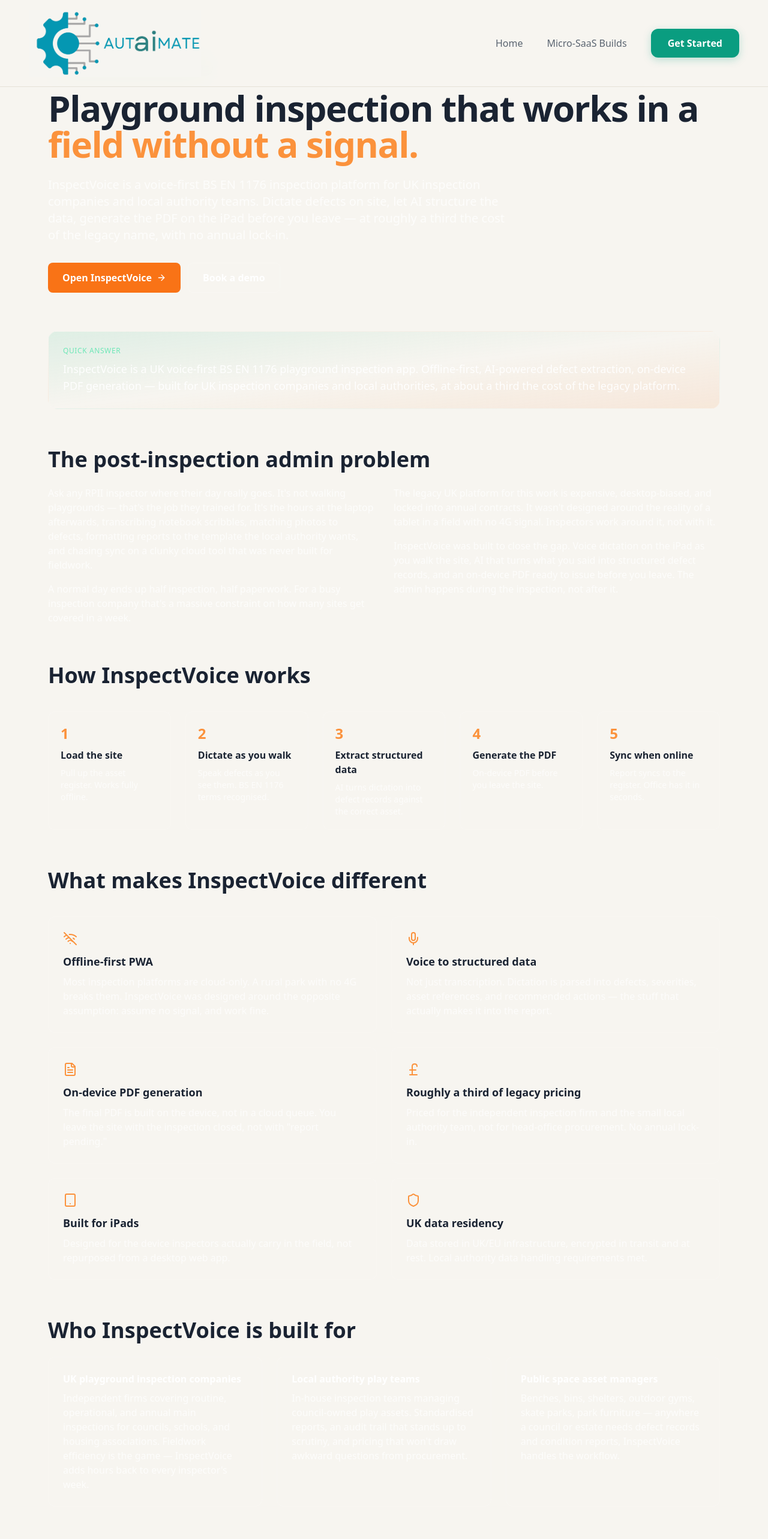
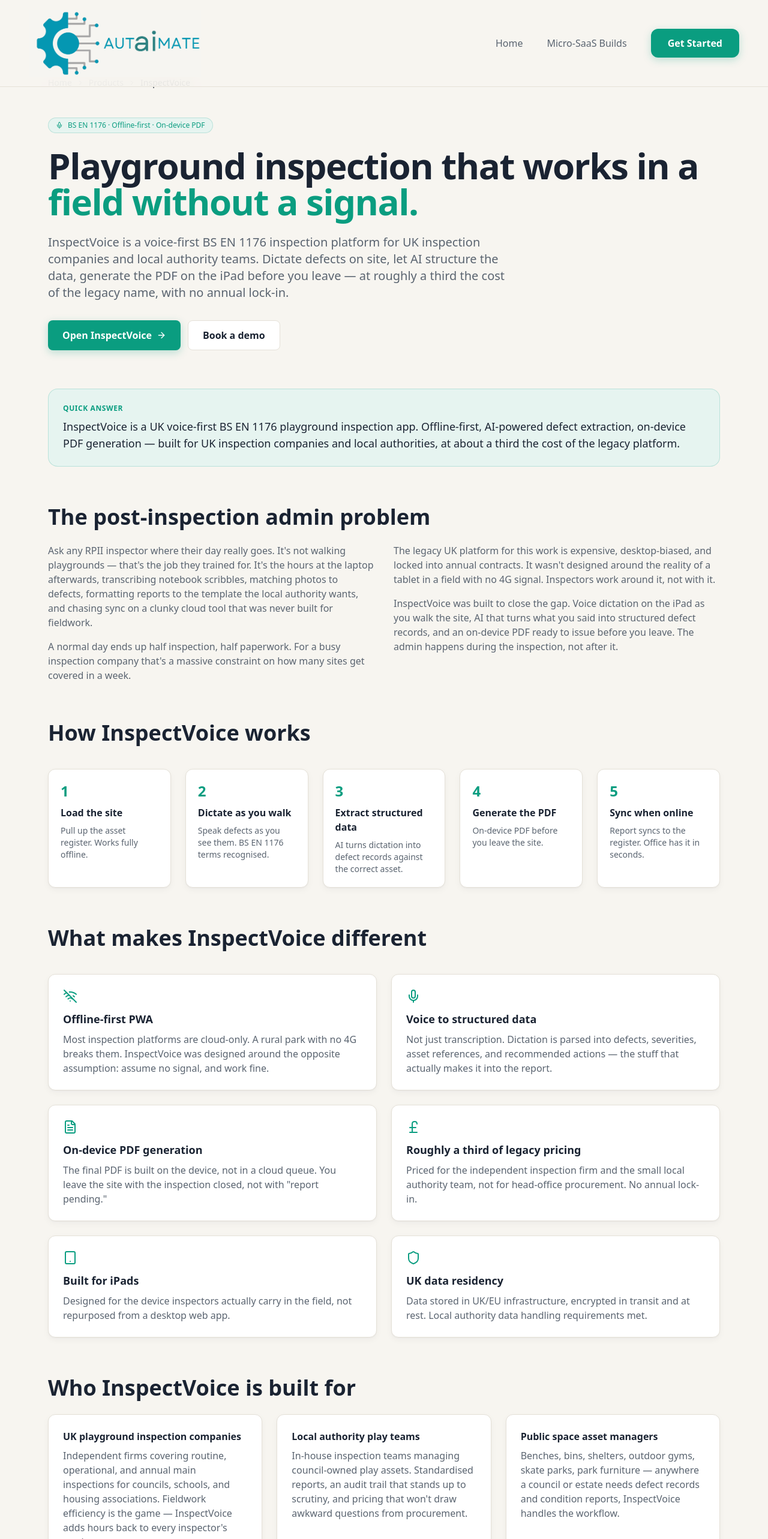
Before and after one commit to Agricog/autaimate, a React (Vite) app: page /products/inspectvoice in a window 1280 px wide. Shown: the top 2566 px of the page at 60% size. Built offline with nearby package versions, Linux system fonts and the light colour scheme; a web font is replaced by a local one.

Commit message:
Update InspectVoicePage.tsx

```diff
--- a/src/pages/products/InspectVoicePage.tsx
+++ b/src/pages/products/InspectVoicePage.tsx
@@ -177,33 +177,35 @@
         <script type="application/ld+json">{JSON.stringify(SCHEMA_GRAPH)}</script>
       </Helmet>
 
+      <div className="cosmic-bg" />
+
       {/* Breadcrumb */}
-      <nav aria-label="Breadcrumb" className="max-w-6xl mx-auto px-4 pt-8 text-sm text-white/60">
+      <nav aria-label="Breadcrumb" className="max-w-6xl mx-auto px-4 pt-32 text-sm text-slate">
         <ol className="flex items-center gap-2">
-          <li><Link to="/" className="hover:text-orange-400">Home</Link></li>
+          <li><Link to="/" className="hover:text-teal transition-colors">Home</Link></li>
           <li><ChevronRight className="w-3 h-3" /></li>
-          <li><Link to="/#products" className="hover:text-orange-400">Products</Link></li>
+          <li><Link to="/#products" className="hover:text-teal transition-colors">Products</Link></li>
           <li><ChevronRight className="w-3 h-3" /></li>
-          <li className="text-white/90">InspectVoice</li>
+          <li className="text-ink">InspectVoice</li>
         </ol>
       </nav>
 
       {/* Hero */}
       <section className="max-w-6xl mx-auto px-4 pt-12 pb-16">
-        <div className="inline-flex items-center gap-2 px-3 py-1 rounded-full bg-emerald-500/10 border border-emerald-500/20 text-emerald-300 text-xs font-medium mb-6">
+        <div className="inline-flex items-center gap-2 px-3 py-1 rounded-full bg-teal-soft border border-teal/20 text-teal text-xs font-medium mb-6">
           <Mic className="w-3 h-3" /> BS EN 1176 · Offline-first · On-device PDF
         </div>
-        <h1 className="text-4xl md:text-6xl font-bold tracking-tight mb-6">
-          Playground inspection that works in a <span className="text-orange-400">field without a signal.</span>
+        <h1 className="text-4xl md:text-6xl font-bold tracking-tight mb-6 text-ink">
+          Playground inspection that works in a <span className="text-teal">field without a signal.</span>
         </h1>
-        <p className="text-xl text-white/75 max-w-3xl mb-8">
+        <p className="text-xl text-slate max-w-3xl mb-8">
           InspectVoice is a voice-first BS EN 1176 inspection platform for UK inspection companies and local authority teams. Dictate defects on site, let AI structure the data, generate the PDF on the iPad before you leave — at roughly a third the cost of the legacy name, with no annual lock-in.
         </p>
         <div className="flex flex-wrap gap-3">
-          <a href="https://inspectvoice.co.uk" className="inline-flex items-center gap-2 px-6 py-3 rounded-lg bg-orange-500 hover:bg-orange-600 text-white font-semibold transition">
+          <a href="https://inspectvoice.co.uk" className="inline-flex items-center gap-2 px-6 py-3 rounded-lg bg-teal hover:bg-teal-dark text-white font-semibold shadow-cta hover:shadow-cta-hover transition-all">
             Open InspectVoice <ArrowRight className="w-4 h-4" />
           </a>
-          <Link to="/#contact" className="inline-flex items-center gap-2 px-6 py-3 rounded-lg border border-white/20 hover:border-orange-400 text-white font-semibold transition">
+          <Link to="/#contact" className="inline-flex items-center gap-2 px-6 py-3 rounded-lg bg-white border border-sand hover:border-teal text-ink hover:text-teal font-semibold transition-all">
             Book a demo
           </Link>
         </div>
@@ -211,9 +213,9 @@
 
       {/* Quick Answer */}
       <section className="max-w-6xl mx-auto px-4 pb-16">
-        <div id="quick-answer" className="p-6 rounded-2xl bg-gradient-to-br from-emerald-500/10 via-transparent to-orange-500/10 border border-white/10">
-          <div className="text-xs uppercase tracking-wider text-emerald-300 mb-2">Quick Answer</div>
-          <p className="text-lg text-white/90">
+        <div id="quick-answer" className="p-6 rounded-2xl bg-teal-soft border border-teal/20">
+          <div className="text-xs uppercase tracking-wider text-teal mb-2 font-semibold">Quick Answer</div>
+          <p className="text-lg text-ink">
             InspectVoice is a UK voice-first BS EN 1176 playground inspection app. Offline-first, AI-powered defect extraction, on-device PDF generation — built for UK inspection companies and local authorities, at about a third the cost of the legacy platform.
           </p>
         </div>
@@ -221,8 +223,8 @@
 
       {/* The problem */}
       <section className="max-w-6xl mx-auto px-4 pb-16">
-        <h2 className="text-3xl md:text-4xl font-bold mb-6">The post-inspection admin problem</h2>
-        <div className="grid md:grid-cols-2 gap-8 text-white/75">
+        <h2 className="text-3xl md:text-4xl font-bold mb-6 text-ink">The post-inspection admin problem</h2>
+        <div className="grid md:grid-cols-2 gap-8 text-slate">
           <div>
             <p className="mb-4">
               Ask any RPII inspector where their day really goes. It's not walking playgrounds — that's the job they trained for. It's the hours at the laptop afterwards, transcribing notebook scribbles, matching photos to defects, formatting reports to the template the local authority wants, and chasing sync on a clunky cloud tool that was never built for fieldwork.
@@ -244,7 +246,7 @@
 
       {/* How it works */}
       <section className="max-w-6xl mx-auto px-4 pb-16">
-        <h2 className="text-3xl md:text-4xl font-bold mb-10">How InspectVoice works</h2>
+        <h2 className="text-3xl md:text-4xl font-bold mb-10 text-ink">How InspectVoice works</h2>
         <div className="grid md:grid-cols-5 gap-6">
           {[
             { n: '1', t: 'Load the site', d: 'Pull up the asset register. Works fully offline.' },
@@ -253,10 +255,10 @@
             { n: '4', t: 'Generate the PDF', d: 'On-device PDF before you leave the site.' },
             { n: '5', t: 'Sync when online', d: 'Report syncs to the register. Office has it in seconds.' },
           ].map((s) => (
-            <div key={s.n} className="p-5 rounded-xl bg-white/5 border border-white/10">
-              <div className="text-orange-400 font-bold text-2xl mb-2">{s.n}</div>
-              <div className="font-semibold mb-2">{s.t}</div>
-              <p className="text-sm text-white/70">{s.d}</p>
+            <div key={s.n} className="p-5 rounded-xl bg-white border border-sand shadow-card">
+              <div className="text-teal font-bold text-2xl mb-2">{s.n}</div>
+              <div className="font-semibold mb-2 text-ink">{s.t}</div>
+              <p className="text-sm text-slate">{s.d}</p>
             </div>
           ))}
         </div>
@@ -264,7 +266,7 @@
 
       {/* Differentiators */}
       <section className="max-w-6xl mx-auto px-4 pb-16">
-        <h2 className="text-3xl md:text-4xl font-bold mb-10">What makes InspectVoice different</h2>
+        <h2 className="text-3xl md:text-4xl font-bold mb-10 text-ink">What makes InspectVoice different</h2>
         <div className="grid md:grid-cols-2 gap-6">
           {[
             { i: WifiOff, t: 'Offline-first PWA', d: 'Most inspection platforms are cloud-only. A rural park with no 4G breaks them. InspectVoice was designed around the opposite assumption: assume no signal, and work fine.' },
@@ -274,10 +276,10 @@
             { i: Tablet, t: 'Built for iPads', d: 'Designed for the device inspectors actually carry in the field, not repurposed from a desktop web app.' },
             { i: Shield, t: 'UK data residency', d: 'Data stored in UK/EU infrastructure, encrypted in transit and at rest. Local authority data handling requirements met.' },
           ].map((f) => (
-            <div key={f.t} className="p-6 rounded-xl bg-white/5 border border-white/10">
-              <f.i className="w-6 h-6 text-orange-400 mb-3" />
-              <div className="font-semibold text-lg mb-2">{f.t}</div>
-              <p className="text-white/70">{f.d}</p>
+            <div key={f.t} className="p-6 rounded-xl bg-white border border-sand shadow-card">
+              <f.i className="w-6 h-6 text-teal mb-3" />
+              <div className="font-semibold text-lg mb-2 text-ink">{f.t}</div>
+              <p className="text-slate">{f.d}</p>
             </div>
           ))}
         </div>
@@ -285,18 +287,18 @@
 
       {/* Who it's for */}
       <section className="max-w-6xl mx-auto px-4 pb-16">
-        <h2 className="text-3xl md:text-4xl font-bold mb-6">Who InspectVoice is built for</h2>
-        <div className="grid md:grid-cols-3 gap-6 text-white/75">
-          <div className="p-6 rounded-xl bg-white/5 border border-white/10">
-            <div className="font-semibold text-white mb-2">UK playground inspection companies</div>
+        <h2 className="text-3xl md:text-4xl font-bold mb-6 text-ink">Who InspectVoice is built for</h2>
+        <div className="grid md:grid-cols-3 gap-6 text-slate">
+          <div className="p-6 rounded-xl bg-white border border-sand shadow-card">
+            <div className="font-semibold text-ink mb-2">UK playground inspection companies</div>
             <p>Independent firms covering routine, operational, and annual main inspections for councils, schools, and housing associations. Fieldwork efficiency is the game — InspectVoice adds hours back to every inspector's week.</p>
           </div>
-          <div className="p-6 rounded-xl bg-white/5 border border-white/10">
-            <div className="font-semibold text-white mb-2">Local authority play teams</div>
+          <div className="p-6 rounded-xl bg-white border border-sand shadow-card">
+            <div className="font-semibold text-ink mb-2">Local authority play teams</div>
             <p>In-house inspection teams managing council-owned play assets. Standardised reports, an audit trail that stands up to scrutiny, and pricing that won't draw awkward questions from procurement.</p>
           </div>
-          <div className="p-6 rounded-xl bg-white/5 border border-white/10">
-            <div className="font-semibold text-white mb-2">Public space asset managers</div>
+          <div className="p-6 rounded-xl bg-white border border-sand shadow-card">
+            <div className="font-semibold text-ink mb-2">Public space asset managers</div>
             <p>Benches, bins, shelters, outdoor gyms, skate parks, park furniture — anywhere a council or estate needs defect records and condition reports, InspectVoice handles the workflow.</p>
           </div>
         </div>
@@ -304,8 +306,8 @@
 
       {/* Competitive positioning */}
       <section className="max-w-6xl mx-auto px-4 pb-16">
-        <h2 className="text-3xl md:text-4xl font-bold mb-6">The first serious alternative to the legacy platform</h2>
-        <div className="space-y-4 text-white/75 max-w-4xl">
+        <h2 className="text-3xl md:text-4xl font-bold mb-6 text-ink">The first serious alternative to the legacy platform</h2>
+        <div className="space-y-4 text-slate max-w-4xl">
           <p>
             UK playground inspection software has been dominated by a single expensive incumbent for years. It's cloud-only. It's desktop-biased. It locks firms into annual contracts. And because there was no real alternative, inspection companies put up with it.
           </p>
@@ -320,8 +322,8 @@
 
       {/* The inspection regime */}
       <section className="max-w-6xl mx-auto px-4 pb-16">
-        <h2 className="text-3xl md:text-4xl font-bold mb-6">Built around the full BS EN 1176 inspection regime</h2>
-        <div className="space-y-4 text-white/75 max-w-4xl">
+        <h2 className="text-3xl md:text-4xl font-bold mb-6 text-ink">Built around the full BS EN 1176 inspection regime</h2>
+        <div className="space-y-4 text-slate max-w-4xl">
           <p>
             BS EN 1176 requires three types of inspection: routine visual checks (often weekly), operational inspections (monthly to quarterly), and an annual main inspection that goes into equipment, foundations, and surfacing in depth. Each has its own report template, its own level of detail, and its own audit expectation.
           </p>
@@ -336,8 +338,8 @@
 
       {/* Fieldwork efficiency */}
       <section className="max-w-6xl mx-auto px-4 pb-16">
-        <h2 className="text-3xl md:text-4xl font-bold mb-6">The fieldwork efficiency argument</h2>
-        <div className="space-y-4 text-white/75 max-w-4xl">
+        <h2 className="text-3xl md:text-4xl font-bold mb-6 text-ink">The fieldwork efficiency argument</h2>
+        <div className="space-y-4 text-slate max-w-4xl">
           <p>
             Talk to any inspection company owner and they'll tell you the constraint on the business is inspector-hours. More inspections per inspector per week means more revenue without hiring. And the quickest way to get more inspections out of the same team is to remove the admin bottleneck that currently eats the afternoon.
           </p>
@@ -349,12 +351,12 @@
 
       {/* Social proof */}
       <section className="max-w-6xl mx-auto px-4 pb-16">
-        <div className="p-8 rounded-2xl bg-white/5 border border-white/10">
+        <div className="p-8 rounded-2xl bg-white border border-sand shadow-card">
           <div className="flex items-center gap-3 mb-4">
-            <MapPin className="w-6 h-6 text-orange-400" />
-            <h2 className="text-2xl md:text-3xl font-bold">In live use in Cornwall</h2>
+            <MapPin className="w-6 h-6 text-teal" />
+            <h2 className="text-2xl md:text-3xl font-bold text-ink">In live use in Cornwall</h2>
           </div>
-          <p className="text-white/75">
+          <p className="text-slate">
             InspectVoice is currently in live use with a UK inspection company in Cornwall, with inspectors working daily from iPads in the field. That active pilot is where the voice model, offline reliability, and PDF output have been hardened against real fieldwork — not against a spec sheet.
           </p>
         </div>
@@ -362,31 +364,31 @@
 
       {/* Provenance / E-E-A-T */}
       <section className="max-w-6xl mx-auto px-4 pb-16">
-        <div className="p-8 rounded-2xl bg-white/5 border border-white/10">
-          <h2 className="text-3xl font-bold mb-4">Built by a studio that builds voice-first tools for trades</h2>
-          <p className="text-white/75 mb-4">
-            InspectVoice is built by Autaimate. It's one of a family of voice-first products in the portfolio — its sibling is <Link to="/products/certvoice" className="text-orange-400 underline">CertVoice</Link>, which applies the same voice-to-report pattern to BS 7671 electrical certification. Both products share the same principles: dictate on site, structure the data, PDF before you leave.
+        <div className="p-8 rounded-2xl bg-white border border-sand shadow-card">
+          <h2 className="text-3xl font-bold mb-4 text-ink">Built by a studio that builds voice-first tools for trades</h2>
+          <p className="text-slate mb-4">
+            InspectVoice is built by Autaimate. It's one of a family of voice-first products in the portfolio — its sibling is <Link to="/products/certvoice" className="text-teal hover:text-teal-dark underline">CertVoice</Link>, which applies the same voice-to-report pattern to BS 7671 electrical certification. Both products share the same principles: dictate on site, structure the data, PDF before you leave.
           </p>
-          <p className="text-white/75 mb-4">
+          <p className="text-slate mb-4">
             Our founder spent 40 years in UK construction and trades. The reason these products fit fieldwork is that they were designed by someone who has done fieldwork, not by a developer designing from a requirements document.
           </p>
-          <p className="text-white/60 text-sm">
-            — Mick, Autaimate founder. <a href="https://www.linkedin.com/company/autaimate" className="underline hover:text-orange-400">LinkedIn</a>
+          <p className="text-slate text-sm">
+            — Mick, Autaimate founder. <a href="https://www.linkedin.com/company/autaimate" className="text-teal hover:text-teal-dark underline">LinkedIn</a>
           </p>
         </div>
       </section>
 
       {/* FAQ */}
       <section className="max-w-4xl mx-auto px-4 pb-16">
-        <h2 className="text-3xl md:text-4xl font-bold mb-8">Frequently asked questions</h2>
+        <h2 className="text-3xl md:text-4xl font-bold mb-8 text-ink">Frequently asked questions</h2>
         <div className="space-y-3">
           {FAQS.map((f) => (
-            <details key={f.q} className="group p-5 rounded-xl bg-white/5 border border-white/10">
-              <summary className="cursor-pointer font-semibold flex items-center justify-between">
+            <details key={f.q} className="group p-5 rounded-xl bg-white border border-sand shadow-card">
+              <summary className="cursor-pointer font-semibold flex items-center justify-between text-ink">
                 {f.q}
-                <ChevronRight className="w-4 h-4 group-open:rotate-90 transition" />
+                <ChevronRight className="w-4 h-4 group-open:rotate-90 transition text-teal" />
               </summary>
-              <p className="mt-3 text-white/75">{f.a}</p>
+              <p className="mt-3 text-slate">{f.a}</p>
             </details>
           ))}
         </div>
@@ -394,44 +396,44 @@
 
       {/* Related */}
       <section className="max-w-6xl mx-auto px-4 pb-16">
-        <h2 className="text-2xl font-bold mb-6">Where to go next</h2>
+        <h2 className="text-2xl font-bold mb-6 text-ink">Where to go next</h2>
         <div className="grid md:grid-cols-3 gap-4">
-          <Link to="/products/certvoice" className="p-5 rounded-xl bg-white/5 border border-white/10 hover:border-orange-400 transition">
-            <div className="font-semibold mb-1">CertVoice</div>
-            <p className="text-sm text-white/70">The sibling voice-first product — BS 7671 electrical certificates for UK sparkies.</p>
+          <Link to="/products/certvoice" className="p-5 rounded-xl bg-white border border-sand shadow-card hover:shadow-card-hover hover:border-teal/40 transition-all">
+            <div className="font-semibold mb-1 text-ink">CertVoice</div>
+            <p className="text-sm text-slate">The sibling voice-first product — BS 7671 electrical certificates for UK sparkies.</p>
           </Link>
-          <Link to="/products/snaglog" className="p-5 rounded-xl bg-white/5 border border-white/10 hover:border-orange-400 transition">
-            <div className="font-semibold mb-1">SnagLog</div>
-            <p className="text-sm text-white/70">AI-powered snagging reports — the property inspection cousin to InspectVoice.</p>
+          <Link to="/products/snaglog" className="p-5 rounded-xl bg-white border border-sand shadow-card hover:shadow-card-hover hover:border-teal/40 transition-all">
+            <div className="font-semibold mb-1 text-ink">SnagLog</div>
+            <p className="text-sm text-slate">AI-powered snagging reports — the property inspection cousin to InspectVoice.</p>
           </Link>
-          <Link to="/for/construction" className="p-5 rounded-xl bg-white/5 border border-white/10 hover:border-orange-400 transition">
-            <div className="font-semibold mb-1">Software for UK construction & trades</div>
-            <p className="text-sm text-white/70">Every Autaimate product built for the built environment, in one place.</p>
+          <Link to="/for/construction" className="p-5 rounded-xl bg-white border border-sand shadow-card hover:shadow-card-hover hover:border-teal/40 transition-all">
+            <div className="font-semibold mb-1 text-ink">Software for UK construction & trades</div>
+            <p className="text-sm text-slate">Every Autaimate product built for the built environment, in one place.</p>
           </Link>
-          <Link to="/micro-saas" className="p-5 rounded-xl bg-white/5 border border-white/10 hover:border-orange-400 transition">
-            <div className="font-semibold mb-1">Commission a niche product</div>
-            <p className="text-sm text-white/70">Got a fieldwork process that needs its own tool? See how a new product gets built.</p>
+          <Link to="/micro-saas" className="p-5 rounded-xl bg-white border border-sand shadow-card hover:shadow-card-hover hover:border-teal/40 transition-all">
+            <div className="font-semibold mb-1 text-ink">Commission a niche product</div>
+            <p className="text-sm text-slate">Got a fieldwork process that needs its own tool? See how a new product gets built.</p>
           </Link>
-          <Link to="/products/tradgo" className="p-5 rounded-xl bg-white/5 border border-white/10 hover:border-orange-400 transition">
-            <div className="font-semibold mb-1">TradGo</div>
-            <p className="text-sm text-white/70">AI agent for catching missed calls and enquiries while you're out on site.</p>
+          <Link to="/products/tradgo" className="p-5 rounded-xl bg-white border border-sand shadow-card hover:shadow-card-hover hover:border-teal/40 transition-all">
+            <div className="font-semibold mb-1 text-ink">TradGo</div>
+            <p className="text-sm text-slate">AI agent for catching missed calls and enquiries while you're out on site.</p>
           </Link>
         </div>
       </section>
 
       {/* CTA */}
       <section className="max-w-6xl mx-auto px-4 pb-20">
-        <div className="p-10 rounded-2xl bg-gradient-to-br from-emerald-500/20 to-orange-500/20 border border-white/10 text-center">
-          <Zap className="w-10 h-10 text-orange-400 mx-auto mb-4" />
-          <h2 className="text-3xl font-bold mb-4">Put the evenings back where they belong</h2>
-          <p className="text-white/80 mb-6 max-w-2xl mx-auto">
+        <div className="p-10 rounded-2xl bg-teal-soft border border-teal/20 text-center">
+          <Zap className="w-10 h-10 text-teal mx-auto mb-4" />
+          <h2 className="text-3xl font-bold mb-4 text-ink">Put the evenings back where they belong</h2>
+          <p className="text-slate mb-6 max-w-2xl mx-auto">
             No more laptop nights writing up playgrounds. Dictate, review, PDF, leave the site with the job closed. At a third the cost of the legacy platform.
           </p>
           <div className="flex flex-wrap gap-3 justify-center">
-            <a href="https://inspectvoice.co.uk" className="inline-flex items-center gap-2 px-6 py-3 rounded-lg bg-orange-500 hover:bg-orange-600 text-white font-semibold transition">
+            <a href="https://inspectvoice.co.uk" className="inline-flex items-center gap-2 px-6 py-3 rounded-lg bg-teal hover:bg-teal-dark text-white font-semibold shadow-cta hover:shadow-cta-hover transition-all">
               Open InspectVoice <ArrowRight className="w-4 h-4" />
             </a>
-            <Link to="/#contact" className="inline-flex items-center gap-2 px-6 py-3 rounded-lg border border-white/20 hover:border-orange-400 text-white font-semibold transition">
+            <Link to="/#contact" className="inline-flex items-center gap-2 px-6 py-3 rounded-lg bg-white border border-sand hover:border-teal text-ink hover:text-teal font-semibold transition-all">
               Book a demo
             </Link>
           </div>
```
